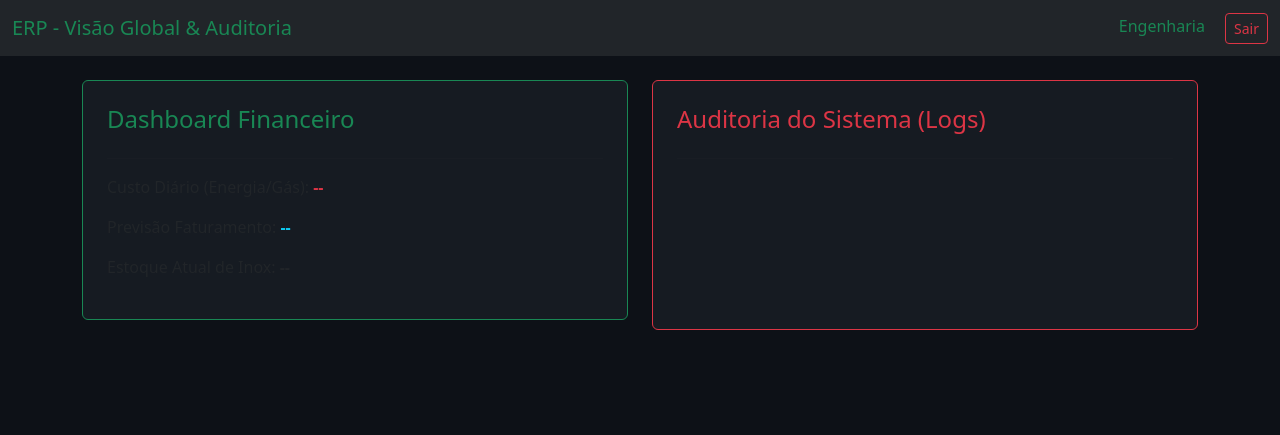
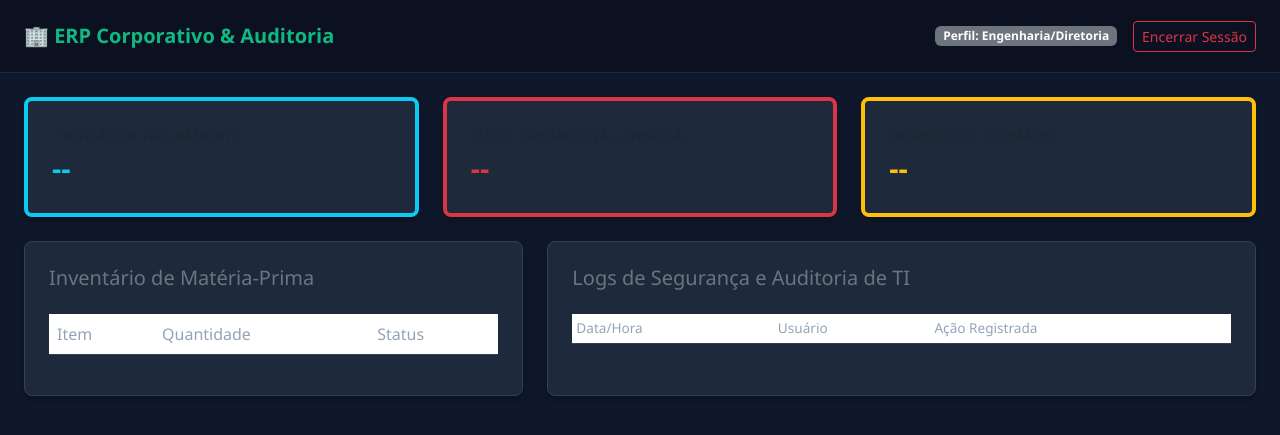
Before and after one commit to luizasilva08/seguranca-da-informacao, a Flask app: template templates/erp.html in a window 1280 px wide. Shown: the top 435 px of the page. Run offline with Flask 3, Linux system fonts and the light colour scheme; the template is opened without the code that fills it, so the values that code supplies are empty.

Commit message:
Update erp.html

```diff
--- a/templates/erp.html
+++ b/templates/erp.html
@@ -2,35 +2,51 @@
 <html lang="pt-BR">
 <head>
     <meta charset="UTF-8">
-    <title>ERP - Corporativo</title>
+    <title>ERP - Visão Corporativa</title>
     <link href="https://cdn.jsdelivr.net/npm/bootstrap@5.3.0/dist/css/bootstrap.min.css" rel="stylesheet">
-    <style>body { background-color: #0d1117; color: white; } .card { background-color: #161b22; border: 1px solid #30363d; }</style>
+    <style>
+        body { background-color: #0f172a; color: #f8fafc; font-family: 'Segoe UI', Tahoma, Geneva, Verdana, sans-serif; }
+        .navbar-custom { background: #0b1120; border-bottom: 1px solid #1e293b; }
+        .card-custom { background: #1e293b; border: 1px solid #334155; border-radius: 8px; box-shadow: 0 4px 6px -1px rgba(0,0,0,0.3); }
+        .table-dark-custom { background-color: transparent; color: #cbd5e1; }
+        .table-dark-custom th { color: #94a3b8; font-weight: 500; border-bottom: 1px solid #334155; }
+        .table-dark-custom td { border-bottom: 1px solid #334155; }
+        .kpi-value { font-size: 1.8rem; font-weight: bold; }
+    </style>
 </head>
 <body>
-<nav class="navbar navbar-dark bg-dark mb-4">
-    <div class="container-fluid">
-        <span class="navbar-brand text-success">ERP - Visão Global & Auditoria</span>
-        <div>
-            <span class="navbar-text me-3 text-success">Engenharia</span>
-            <a href="/logout" class="btn btn-outline-danger btn-sm">Sair</a>
-        </div>
+<nav class="navbar navbar-custom py-3 mb-4">
+    <div class="container-fluid px-4">
+        <span class="navbar-brand fw-bold" style="color: #10b981;">🏢 ERP Corporativo & Auditoria</span>
+        <div><span class="badge bg-secondary me-3">Perfil: Engenharia/Diretoria</span><a href="/logout" class="btn btn-outline-danger btn-sm">Encerrar Sessão</a></div>
     </div>
 </nav>
 
-<div class="container">
+<div class="container-fluid px-4">
+    <div class="row mb-4">
+        <div class="col-md-4"><div class="card card-custom p-4 border-start border-4 border-info"><span class="text-muted small">PREVISÃO DE FATURAMENTO</span><div id="fat" class="kpi-value text-info">--</div></div></div>
+        <div class="col-md-4"><div class="card card-custom p-4 border-start border-4 border-danger"><span class="text-muted small">CUSTO OPERACIONAL (ENERGIA)</span><div id="custo" class="kpi-value text-danger">--</div></div></div>
+        <div class="col-md-4"><div class="card card-custom p-4 border-start border-4 border-warning"><span class="text-muted small">DESPERDÍCIO ESTIMADO</span><div id="desp" class="kpi-value text-warning">--</div></div></div>
+    </div>
+
     <div class="row">
-        <div class="col-md-6">
-            <div class="card p-4 border-success mb-3">
-                <h4 class="text-success">Dashboard Financeiro</h4><hr>
-                <p>Custo Diário (Energia/Gás): <strong id="custo" class="text-danger">--</strong></p>
-                <p>Previsão Faturamento: <strong id="fat" class="text-info">--</strong></p>
-                <p>Estoque Atual de Inox: <strong id="estoque">--</strong></p>
+        <div class="col-md-5">
+            <div class="card card-custom p-4 h-100">
+                <h5 class="text-secondary mb-4">Inventário de Matéria-Prima</h5>
+                <table class="table table-dark-custom">
+                    <thead><tr><th>Item</th><th>Quantidade</th><th>Status</th></tr></thead>
+                    <tbody id="tabela-estoque"></tbody>
+                </table>
             </div>
         </div>
-        <div class="col-md-6">
-            <div class="card p-4 border-danger">
-                <h4 class="text-danger">Auditoria do Sistema (Logs)</h4><hr>
-                <div id="lista-logs" style="font-size:0.85rem; height: 130px; overflow-y: auto;"></div>
+
+        <div class="col-md-7">
+            <div class="card card-custom p-4 h-100">
+                <h5 class="text-secondary mb-4">Logs de Segurança e Auditoria de TI</h5>
+                <table class="table table-dark-custom table-sm" style="font-size: 0.85rem;">
+                    <thead><tr><th>Data/Hora</th><th>Usuário</th><th>Ação Registrada</th></tr></thead>
+                    <tbody id="tabela-logs"></tbody>
+                </table>
             </div>
         </div>
     </div>
@@ -41,12 +57,17 @@
         const res = await fetch('/api/erp');
         const data = await res.json();
 
-        document.getElementById('custo').innerText = data.custo_energia_diario;
-        document.getElementById('fat').innerText = data.previsao_faturamento;
-        document.getElementById('estoque').innerText = data.estoque_materia_prima;
+        document.getElementById('fat').innerText = data.kpi_financeiro.faturamento;
+        document.getElementById('custo').innerText = data.kpi_financeiro.custo_energia;
+        document.getElementById('desp').innerText = data.kpi_financeiro.desperdicio;
 
-        const logsContainer = document.getElementById('lista-logs');
-        logsContainer.innerHTML = data.logs.map(l => `<div><span class="text-info">[${l.data}]</span> <strong>${l.usuario}</strong> - ${l.acao}</div>`).join('');
+        document.getElementById('tabela-estoque').innerHTML = data.estoque.map(e => `
+            <tr><td>${e.item}</td><td>${e.qtd}</td><td><span class="badge ${e.status === 'OK' ? 'bg-success' : 'bg-danger'}">${e.status}</span></td></tr>
+        `).join('');
+
+        document.getElementById('tabela-logs').innerHTML = data.logs.map(l => `
+            <tr><td class="text-muted">${l.data}</td><td class="text-info">${l.usuario}</td><td>${l.acao}</td></tr>
+        `).join('');
     }, 4000);
 </script>
 </body>
```
